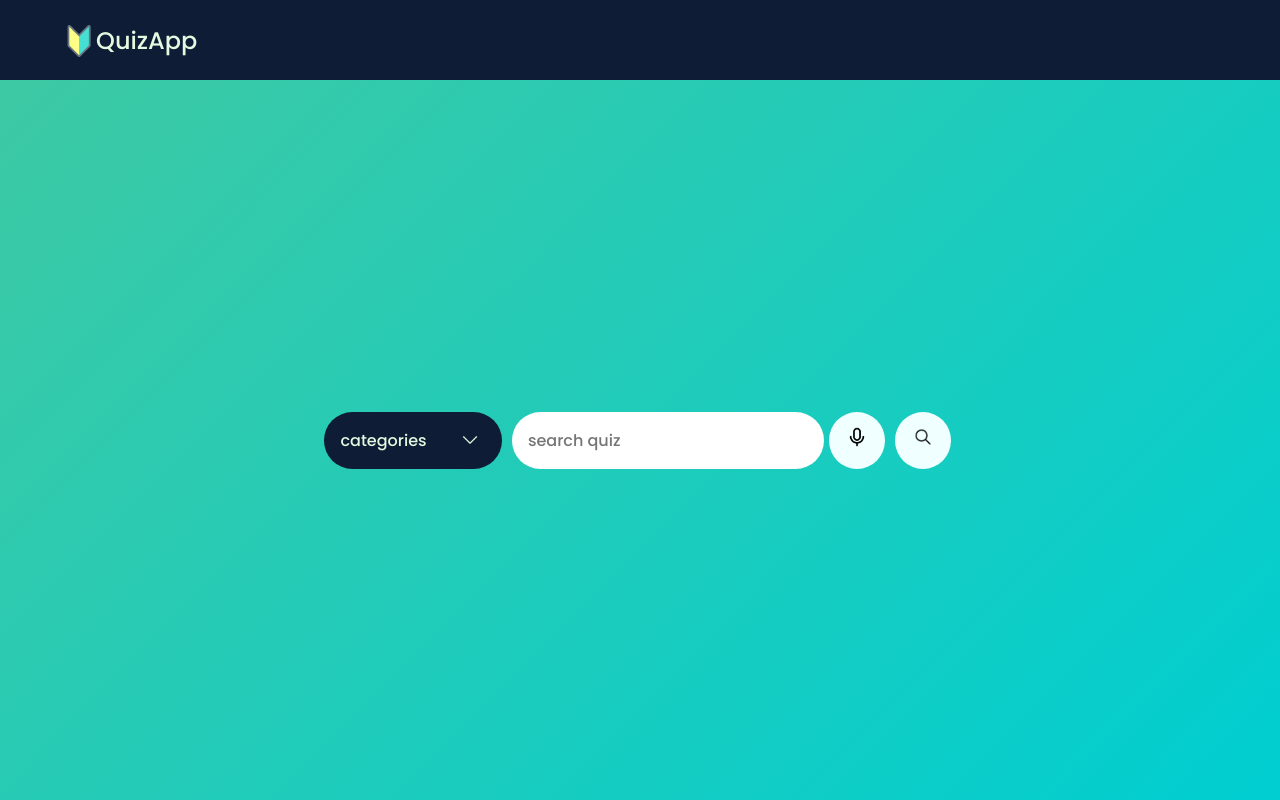
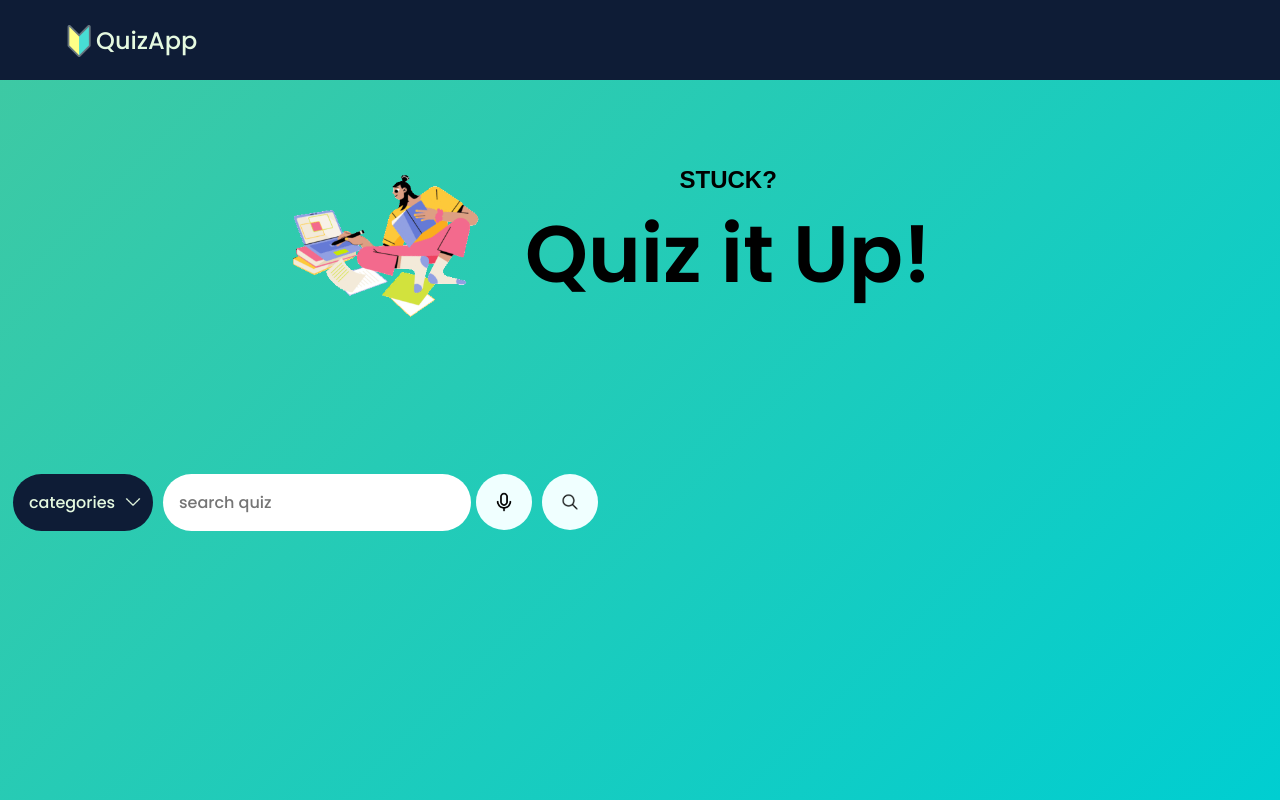
Before and after one commit to Monki12/P2-QuizApp, a plain HTML site: page index.html in a window 1280 px wide. Drawn offline with Linux system fonts and the light colour scheme; a web font is replaced by a local one.

Commit message:
main js features for landing page  added

```diff
--- a/index.html
+++ b/index.html
@@ -10,6 +10,11 @@
     <link rel="preconnect" href="https://fonts.googleapis.com">
     <link rel="preconnect" href="https://fonts.gstatic.com" crossorigin="">
     <link href="https://fonts.googleapis.com/css2?family=Poppins:ital,wght@0,100;0,200;0,300;0,400;0,500;0,600;0,700;0,800;0,900;1,100;1,200;1,300;1,400;1,500;1,600;1,700;1,800;1,900&amp;display=swap" rel="stylesheet">
+
+    <link rel="preconnect" href="https://fonts.googleapis.com">
+    <link rel="preconnect" href="https://fonts.gstatic.com" crossorigin>
+    <link href="https://fonts.googleapis.com/css2?family=Coda&display=swap" rel="stylesheet">
+
 
     <!--fav-icon-->
     <link rel="apple-touch-icon" sizes="180x180" href="favicon_io/apple-touch-icon.png">
@@ -35,7 +40,31 @@
         </div>
     </div>
 
+    <div class="tank1">
+
+        <!--Column1-->
+        <div class="col1">
+            <img src="/images/e.gif" alt="big picture" >
+        </div>
+
+        <!--Column2-->
+        <div class="col2">
+
+            <!--text-->
+            <div class="container">
+                <h2>STUCK?</h2>
+                <h1 class="phrase">Quiz it Up!</h1>
+            </div>
+
+        </div>
+
+    </div>
+
+    <div class="tank2">
+        <!--Card-->
         <div class="card">
+
+
             <!--dropdownmenu start-->
             <div class="dropdown">
                 <div id="droptext" class="dropdowntext">
@@ -62,6 +91,8 @@
             </div>
             <!--Search bar end-->
         </div>
+    </div>
+
 
 </body>
 </html>
--- a/script.js
+++ b/script.js
@@ -9,10 +9,56 @@ dropdownbtn.onclick=() =>{
     dropicon.classList.toggle("show");
 };
 
+//adding enter key as click to search
+let searchbtn=document.querySelector("#searchicon");
+let input=document.querySelector(".search input");
+input.addEventListener("keypress",(event)=>{
+    if(event.key==="Enter")
+        {
+        event.preventDefault();
+        searchbtn.onclick();
+        }
+});
+
+searchbtn.onclick=() =>{
+    console.log(`searching for ${input.value}`);
+};
+
+
+
 //voice search and icon animation
 
 let voicebtn= document.querySelector("#micbtn");
 let voiceicon= document.querySelector("#mic");
-voicebtn.onclick= () => {
+
+voicebtn.addEventListener('click',() =>{
     voiceicon.classList.toggle("recording");
-};
+    let speech=true;
+    const SpeechRecognition =
+    window.SpeechRecognition || window.webkitSpeechRecognition;
+    const recognition = new SpeechRecognition();
+    recognition.intermResults = true;
+
+    recognition.addEventListener('result',e=>{
+    const transcript = Array.from(e.results)
+    .map(result=>result[0])
+    .map(result => result.transcript)
+
+    input.value=transcript;
+})
+
+recognition.onspeechend = () => {
+    recognition.stop();
+    voiceicon.classList.toggle("recording");
+  };
+
+  recognition.onerror = (event) => {
+    diagnostic.textContent = `Error occurred in recognition: ${event.error}`;
+  };
+
+
+if(speech == true){
+    recognition.start();
+}
+
+});
--- a/style.css
+++ b/style.css
@@ -8,9 +8,24 @@
 @media(max-width:500px)
 {
     .body{
-        grid-template-rows: auto;
+        grid-template-rows: 50px 50px 1fr 50px 50px;
+        grid-template-columns: 1fr;
+        grid-template-areas: "header" "card";
     }
 }
+
+.rubik-doodle-shadow-regular {
+    font-family: "Rubik Doodle Shadow", system-ui;
+    font-weight: 400;
+    font-style: normal;
+  }
+
+  .coda-regular {
+    font-family: "Coda", system-ui;
+    font-weight: 400;
+    font-style: normal;
+  }
+
 
 body{
     display: grid;
@@ -19,8 +34,8 @@ body{
     background: linear-gradient(135deg, #40c9a2, #00ced1);
 }
 
-
 .header{
+    position: static;
     height: 10vh;
     padding: 2% 5%;
     align-items: center;
@@ -28,6 +43,55 @@ body{
     background-color: #0e1c36;
     color: #e5f9e0;
 }
+
+.tank1{
+    width: 100%;
+    display: grid;
+    grid-template-columns: repeat(4, 1fr);
+    height: 40vh;
+}
+
+.tank2{
+    height: 50vh;
+    width:100vw;
+    position: relative;
+    text-align: center;
+    align-content: space-between;
+    justify-self: center;
+    padding: 4rem 0.5rem;
+    margin: 0;
+}
+
+.col1{
+    display: flex;
+    padding: 4rem 0.5rem;
+    width: 40vw;
+    height: 40vh;
+    align-content: center;
+    justify-content: flex-end;
+    align-items: center;
+}
+
+.col2{
+    display: flex;
+    padding: 4rem 0.5rem;
+    width: 60vw;
+    height: 40vh;
+    align-content: center;
+}
+
+.card{
+    min-width: 500px;
+    width:600px;
+    display: flex;
+    height: fit-content;
+}
+
+.col1 img{
+    height: 100%;
+}
+
+
 
 .icon{
     margin-top: 1vh;
@@ -56,23 +120,42 @@ body{
     font-weight: 500;
 }
 
-.card{
-    min-width: 70px;
-    width:fit-content;
+
+
+.container{
+    top: 0rem;
+    position: relative;
+    margin: 5px;
+    display: grid;
+    align-content: center;
+    justify-content: center;
+    align-items: center;
+    justify-items: center;
+}
+
+.container img{
     display: flex;
-    justify-self: center;
-    align-self: flex-start;
-    height: fit-content;
+    width:auto;
+    height: 275px;
+    min-height: 100px;
+}
+
+.container h2{
+    font-size: 24px;
+    font-family: 'coda',sans-serif;
+}
+
+.phrase{
+    font-weight: 600;
+    font-size: 80px;
 }
 
 .dropdown{
-    max-width: 200px;
     min-width: 140px;
-    width:100%;
+    width:20vw;
     align-self: center;
     margin: 5px;
     position: relative;
-    width: 40%;
     border-radius: 32px;
     background-color: #0e1c36;
     color: #e5f9e0;
@@ -109,6 +192,7 @@ body{
 }
 
 .dropdownlist{
+
     left: 0;
     margin-top: 0.5rem;
     list-style-type: none;
@@ -123,10 +207,14 @@ body{
 }
 
 #list.show{
-    max-height: 300px;
+    scrollbar-width: thin;
+    max-height: 10rem;
+    overflow-y: scroll;
 }
 
+
 .list-item{
+
     font-size: 0.9rem;
     font-weight: 500;
     padding: 1rem 0 1rem 1.5rem;
@@ -143,13 +231,13 @@ body{
     margin: 5px;
     display: flex;
     align-items: center;
-    width: 100%;
+    width: 70vw;
     color:azure;
 }
 
 .search input{
     min-width: 170px;
-    max-width: 400px;
+
     padding: 1rem;
     width: 100%;
     font-size: 1rem;
@@ -168,8 +256,8 @@ body{
     outline: 0;
     border-radius: 50%;
     background: azure;
-    width: 30%;
-    height: 100%;
+    max-height: 56px;
+    min-height: 56px;
     cursor: pointer;
 }
 
@@ -180,7 +268,10 @@ body{
 
 
 .search button img{
-    height : 20px
+    position: relative;
+    height: 20px;
+    top: 2.5px;
+
 }
 
 
```
Also changed, not shown: images/e.gif (added), images/f.gif (added), images/icons8-home-24.png (added), images/p2-quizapp-colorpalette.png (added), 4 other files. Lines whose indentation alone changed are shown as unchanged.
